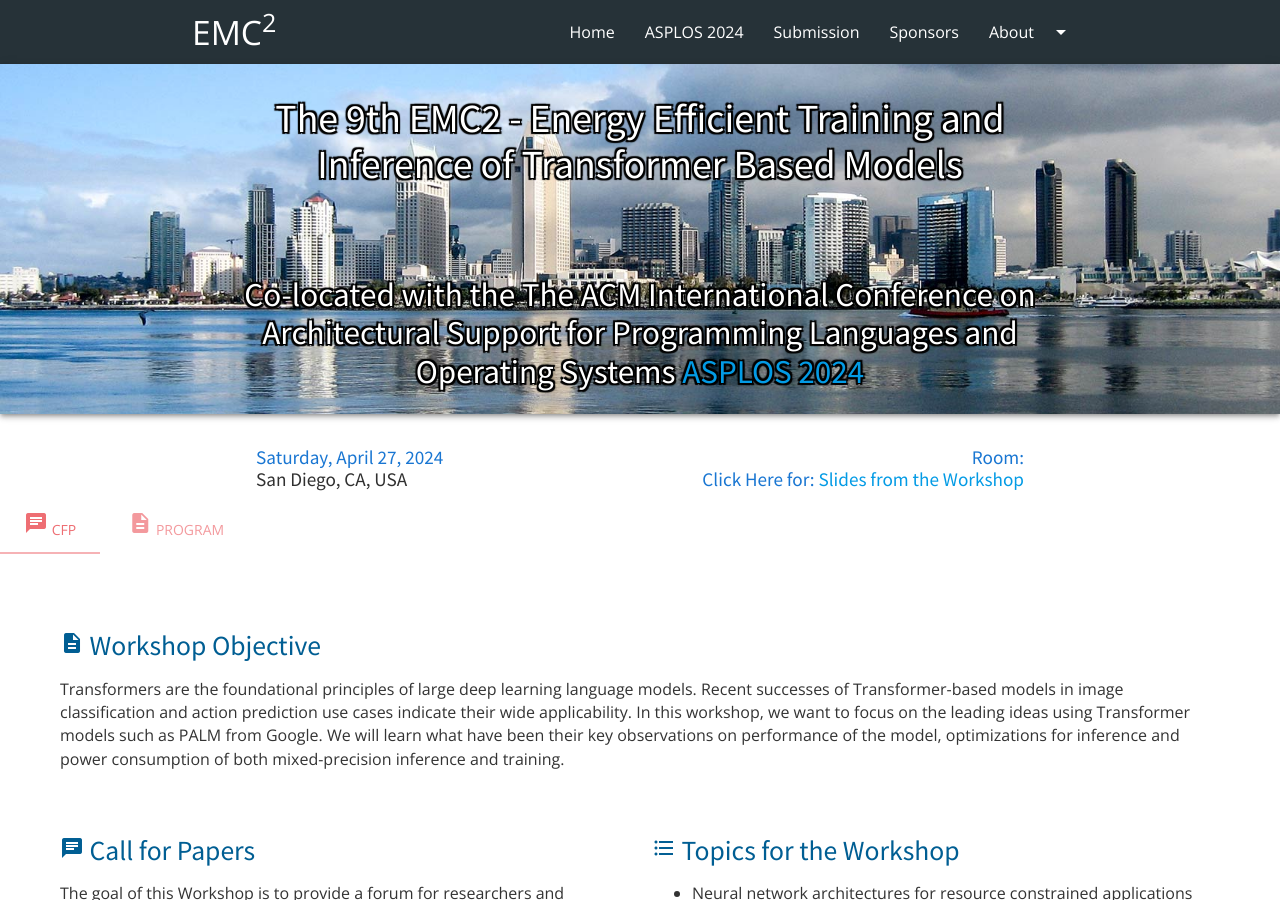
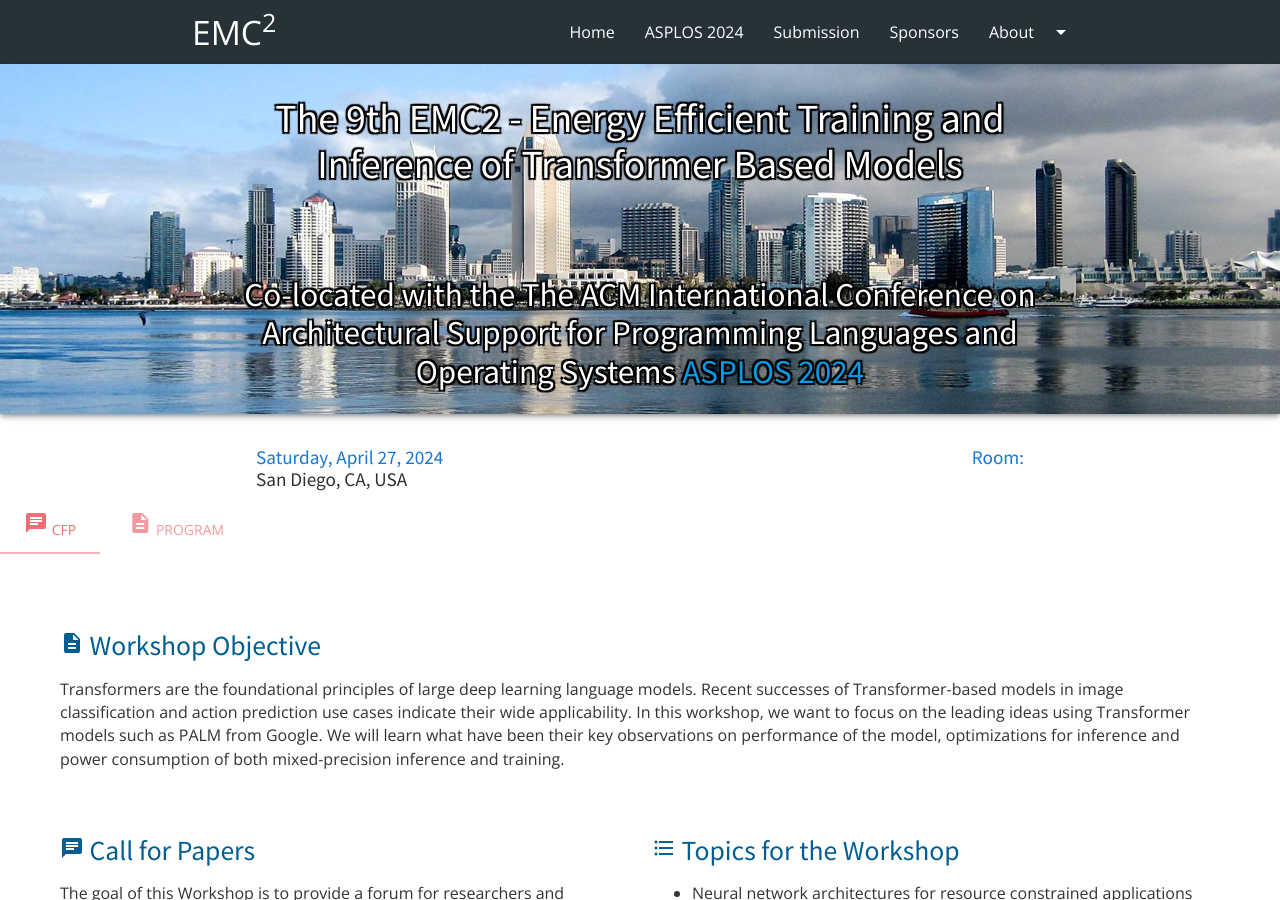
Before and after one commit to mgoldfar/emc2-web, a Jekyll site: the page built from _editions/9-asplos-24.html, in a window 1280 px wide and 900 px high. Built offline with Jekyll 4.4.1, drawn with Linux system fonts in a browser that asks for light colours.

Commit message:
Update edition-page.html
Removing slides link for now

```diff
--- a/_layouts/edition-page.html
+++ b/_layouts/edition-page.html
@@ -44,8 +44,8 @@
         </div>
         <div class="ed-grid-item-header-meta-right">
             <h5 class="dark-primary" style="margin: 0;">Room: {{ page.event_room }}</h5>
-	    <h5 class="dark-primary" style="margin: 0;">Click Here for: <a href="{{ page.online_link }}"
-		    target="_blank"><span style="white-space: nowrap;">Slides from the Workshop</span></a></h5>
+	    <!-- <h5 class="dark-primary" style="margin: 0;">Click Here for: <a href="{{ page.online_link }}"
+		    target="_blank"><span style="white-space: nowrap;">Slides from the Workshop</span></a></h5> -->
             <h5 class="primary-text" style="margin: 0;">{{ event_session_header }}</h5>
         </div>
         <div class="ed-grid-item-header-note">
```
